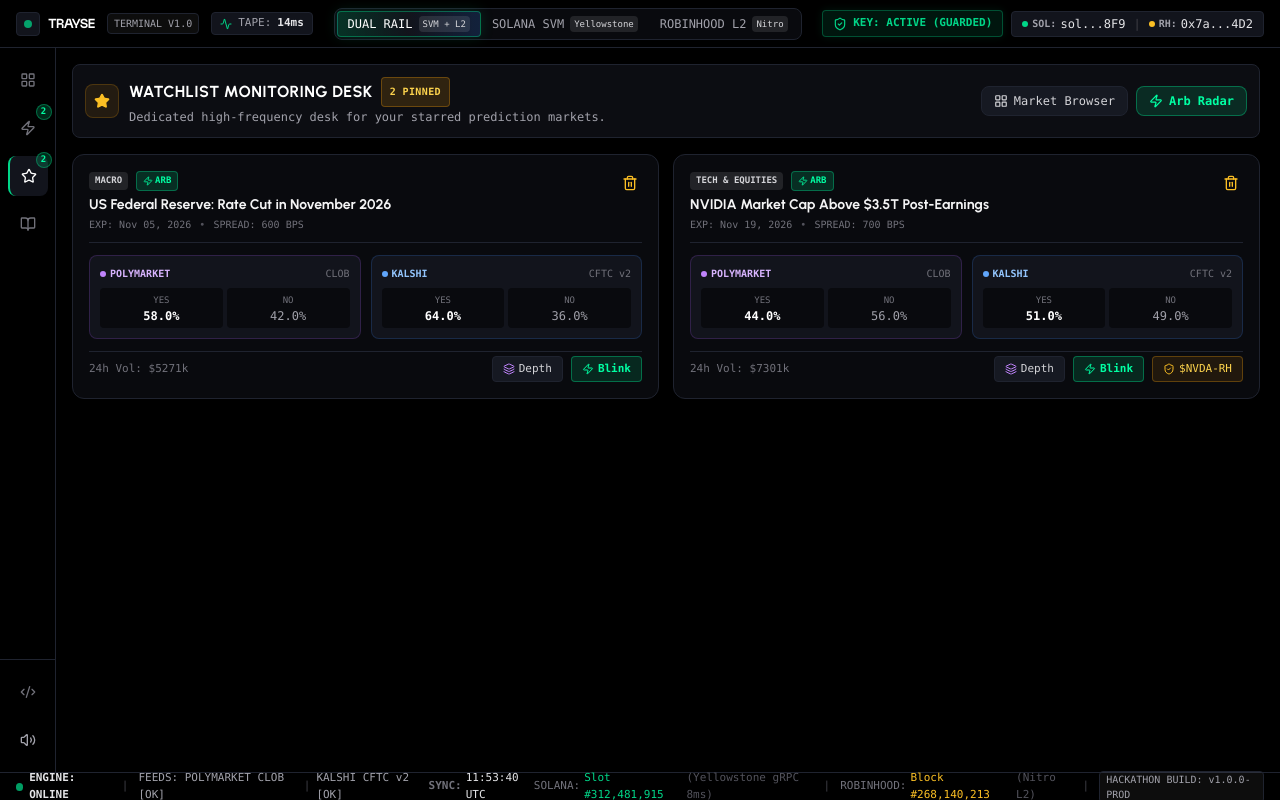
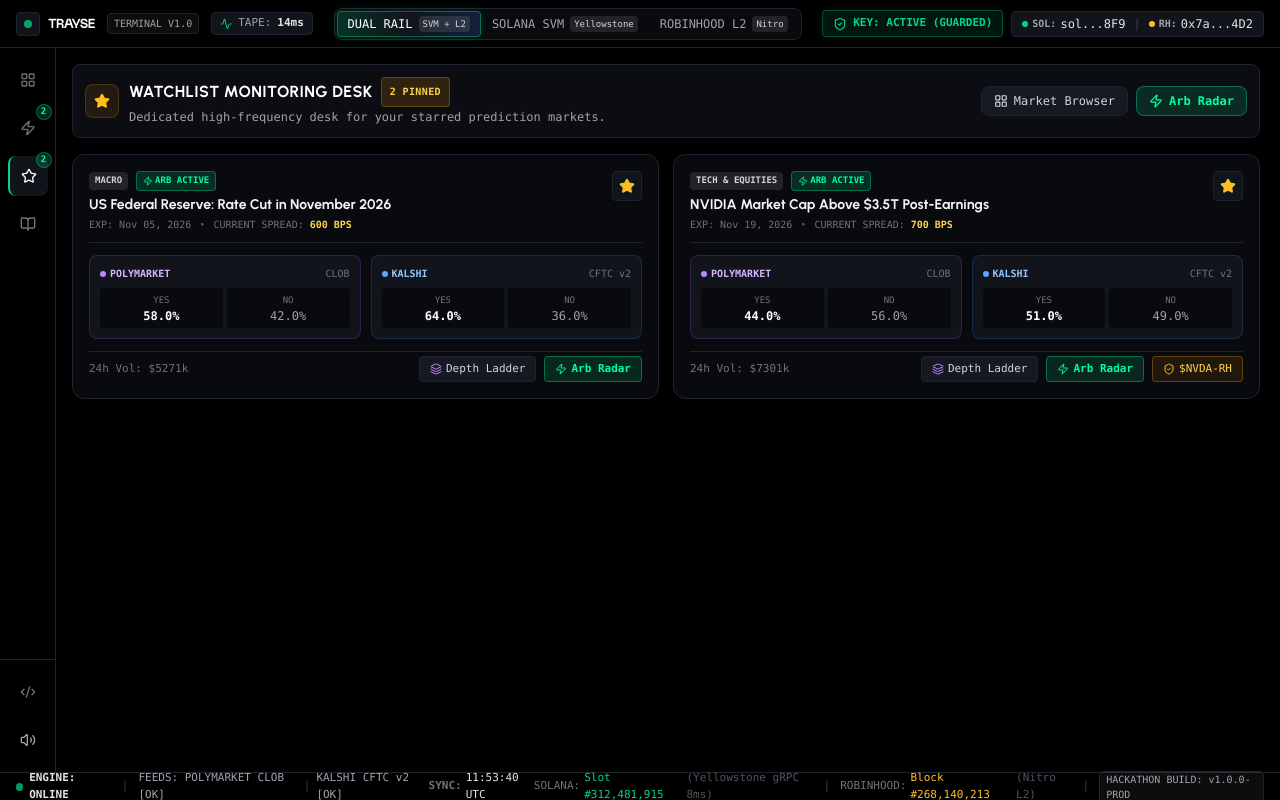
Before and after one commit to xcjohnmark/trayse, a Next.js app: page /terminal/watchlists in a window 1280 px wide. Built offline with nearby package versions, Linux system fonts and the light colour scheme.

Commit message:
feat(watchlists): complete Task 8.1 Watchlists desk with 1-click unstar, live odds, and quick Depth Ladder/Arb Radar routing

```diff
--- a/app/terminal/watchlists/page.tsx
+++ b/app/terminal/watchlists/page.tsx
@@ -16,6 +16,7 @@
   LayoutGrid,
   Activity,
   Trash2,
+  ExternalLink,
 } from "lucide-react";
 
 export default function WatchlistsPage() {
@@ -29,7 +30,7 @@
 
   const [pairs, setPairs] = useState<NormalizedMarketPair[]>(INITIAL_MARKET_PAIRS);
 
-  // Live tick updates for watched pairs
+  // Live tick updates for watched pairs (every 3.8s)
   useEffect(() => {
     const interval = setInterval(() => {
       setPairs((prev) => {
@@ -100,9 +101,9 @@
           </div>
           <Link
             href="/terminal"
-            className="mt-2 flex items-center gap-2 px-4 py-2 rounded-lg bg-[#00D688] hover:bg-[#00FFA3] text-black text-xs font-mono font-bold transition-all"
+            className="mt-2 flex items-center gap-2 px-4 py-2 rounded-lg bg-[#00D688] hover:bg-[#00FFA3] text-black text-xs font-mono font-bold transition-all shadow-md shadow-[#00FFA3]/10"
           >
-            <span>Explore All Markets</span>
+            <span>Browse Markets</span>
             <ArrowRight className="h-3.5 w-3.5" />
           </Link>
         </div>
@@ -116,7 +117,7 @@
                 key={pair.id}
                 className="rounded-xl border border-[#1F232F] bg-[#090A0E] hover:border-[#2D3345] transition-all p-4 space-y-3 shadow-lg"
               >
-                {/* Header Row */}
+                {/* Header Row with 1-Click Unstar Action */}
                 <div className="flex items-start justify-between gap-2 pb-2.5 border-b border-[#1F232F]">
                   <div>
                     <div className="flex items-center gap-2">
@@ -126,7 +127,7 @@
                       {pair.hasArbitrage && (
                         <span className="text-[9px] font-mono px-1.5 py-0.5 rounded bg-[#00FFA3]/15 text-[#00FFA3] border border-[#00FFA3]/30 font-bold flex items-center gap-0.5">
                           <Zap className="h-2.5 w-2.5" />
-                          ARB
+                          ARB ACTIVE
                         </span>
                       )}
                     </div>
@@ -136,21 +137,25 @@
                     <p className="text-[10px] font-mono text-zinc-500 mt-0.5 flex items-center gap-2">
                       <span>EXP: {pair.expiryDateFormatted}</span>
                       <span className="text-zinc-600">•</span>
-                      <span>SPREAD: {pair.divergenceBps} BPS</span>
+                      <span>
+                        CURRENT SPREAD:{" "}
+                        <span className="text-amber-300 font-bold">{pair.divergenceBps} BPS</span>
+                      </span>
                     </p>
                   </div>
 
+                  {/* 1-Click Star / Unstar Action */}
                   <button
                     type="button"
                     onClick={() => toggleWatchlist(pair.id)}
-                    className="p-1 rounded text-amber-400 hover:text-zinc-400 hover:bg-white/5 transition-colors"
-                    title="Remove from Watchlist"
+                    className="p-1.5 rounded bg-[#12141C] border border-[#1F232F] text-amber-400 hover:text-zinc-400 hover:border-zinc-700 transition-colors flex items-center gap-1"
+                    title="Click to remove from Watchlist"
                   >
-                    <Trash2 className="h-4 w-4" />
+                    <Star className="h-4 w-4 fill-amber-400" />
                   </button>
                 </div>
 
-                {/* Live Odds Grid */}
+                {/* Live Odds Grid: Polymarket & Kalshi */}
                 <div className="grid grid-cols-2 gap-2.5 text-xs font-mono">
                   {/* Polymarket Card */}
                   <div className="bg-[#12141C] border border-purple-500/20 p-2.5 rounded-lg space-y-1.5">
@@ -203,38 +208,41 @@
                   </div>
                 </div>
 
-                {/* Bottom Actions Row */}
+                {/* Quick Actions Row: Depth Ladder & Arbitrage Radar */}
                 <div className="flex items-center justify-between pt-1 border-t border-[#1F232F] text-xs font-mono">
                   <div className="text-[11px] text-zinc-500">
                     24h Vol: ${(aggregateVol / 1000).toFixed(0)}k
                   </div>
 
                   <div className="flex items-center gap-2">
+                    {/* Quick Action: Open Depth Ladder */}
                     <button
                       type="button"
                       onClick={() => setSelectedPairId(pair.id)}
                       className="flex items-center gap-1 px-2.5 py-1 rounded bg-[#161922] hover:bg-[#1E2230] border border-[#1F232F] text-zinc-300 hover:text-white text-[11px] transition-colors"
+                      title="Open Side-by-Side Depth Ladder"
                     >
                       <Layers className="h-3 w-3 text-purple-400" />
-                      <span>Depth</span>
+                      <span>Depth Ladder</span>
                     </button>
 
-                    {pair.hasArbitrage && (
-                      <button
-                        type="button"
-                        onClick={() => openModal("DIALECT_BLINK", pair.id)}
-                        className="flex items-center gap-1 px-2.5 py-1 rounded bg-[#00D688]/15 hover:bg-[#00D688]/25 border border-[#00D688]/40 text-[#00FFA3] text-[11px] font-bold transition-colors"
-                      >
-                        <Zap className="h-3 w-3" />
-                        <span>Blink</span>
-                      </button>
-                    )}
+                    {/* Quick Action: Open Arbitrage Radar */}
+                    <Link
+                      href="/terminal/arbitrage"
+                      className="flex items-center gap-1 px-2.5 py-1 rounded bg-[#00D688]/15 hover:bg-[#00D688]/25 border border-[#00D688]/40 text-[#00FFA3] text-[11px] font-bold transition-colors"
+                      title="View on Arbitrage Radar"
+                    >
+                      <Zap className="h-3 w-3" />
+                      <span>Arb Radar</span>
+                    </Link>
 
+                    {/* Optional Correlated Equity Hedge Button */}
                     {pair.correlatedEquityTicker && (
                       <button
                         type="button"
                         onClick={() => openModal("ROBINHOOD_HEDGE", pair.id)}
                         className="flex items-center gap-1 px-2.5 py-1 rounded bg-amber-500/10 hover:bg-amber-500/20 border border-amber-500/30 text-amber-300 text-[11px] transition-colors"
+                        title="Delta hedge on Robinhood Chain L2"
                       >
                         <ShieldCheck className="h-3 w-3 text-amber-400" />
                         <span>{pair.correlatedEquityTicker}</span>
```
